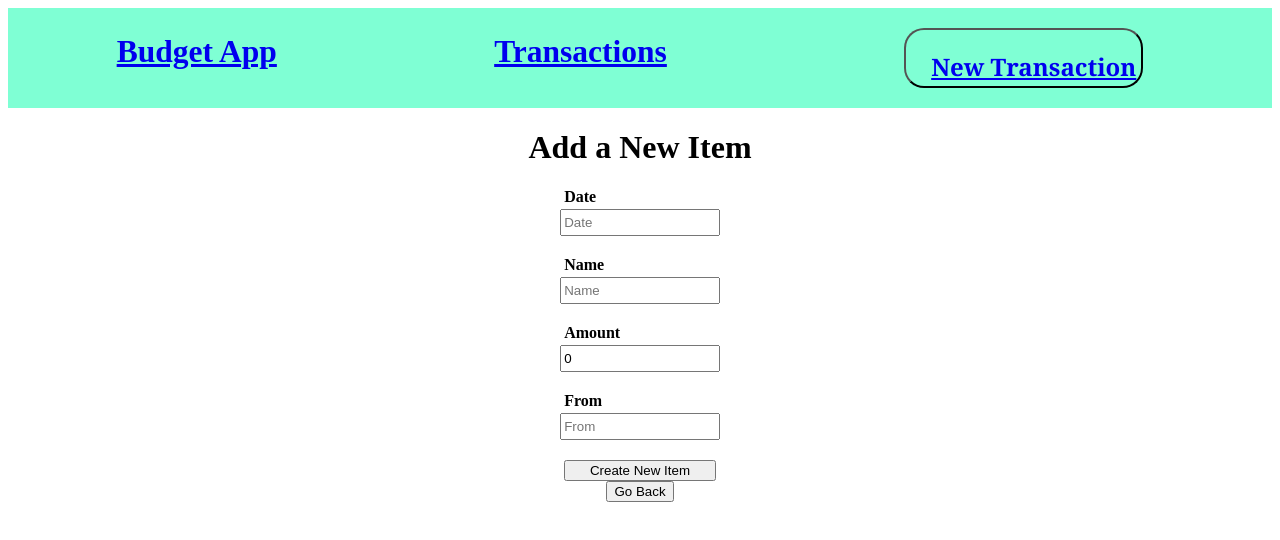
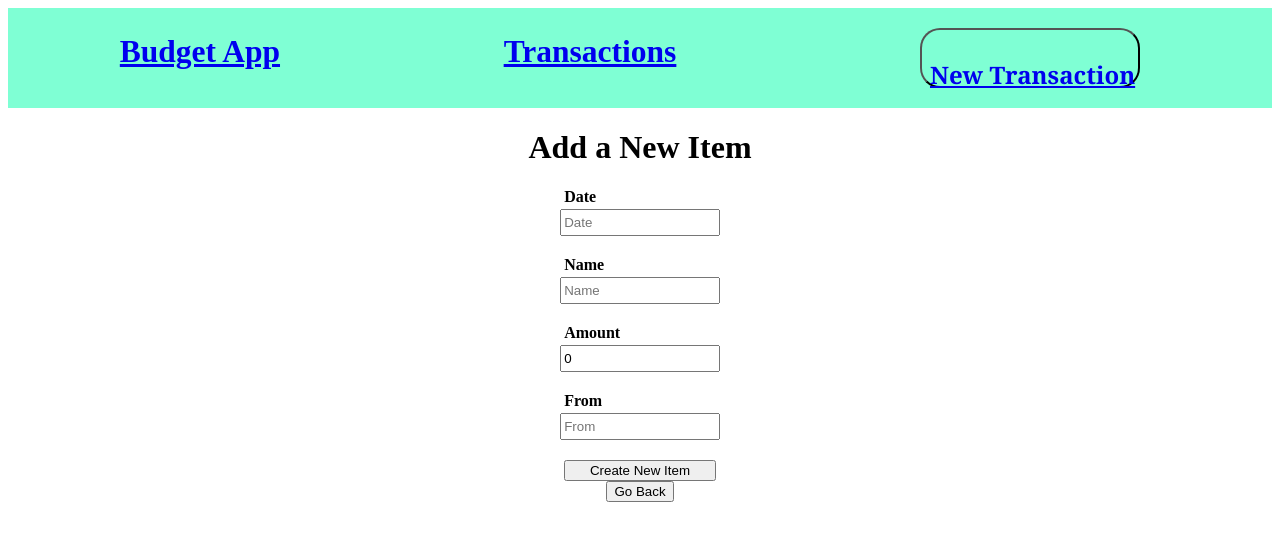
Before and after one commit to AnJuHyppolite/budgeting-app-frontend, a React (Create React App) app: page /transactions/new in a window 1280 px wide. Shown: the top 540 px of the page. Built offline with nearby package versions, Linux system fonts and the light colour scheme; no server answers.

Commit message:
add back button to details page

```diff
--- a/src/Components/NavBar.css
+++ b/src/Components/NavBar.css
@@ -21,5 +21,5 @@
   /* display: inline-block; */
   /* text-align: center;
   vertical-align: middle; */
-  padding: 0px 5px 0px 25px;
+  padding: 8px 3px 5px 8px;
 }
--- a/src/Components/TransactionDetails.js
+++ b/src/Components/TransactionDetails.js
@@ -1,6 +1,6 @@
 import axios from "axios";
 import { useState, useEffect } from "react";
-import { useParams, useHistory, withRouter } from "react-router-dom";
+import { useParams, useHistory, withRouter, Link } from "react-router-dom";
 
 import { apiURL } from "../util/apiURL";
 const API = apiURL();
@@ -36,6 +36,7 @@ const TransactionDetails = ({ deleteTransaction }) => {
       <p>Date: {transaction.date}</p>
       <p>Amount: ${transaction.amount}</p>
       <button onClick={handleDelete}>Delete</button>
+      <Link to={`/transactions`}><button>Go Back</button></Link>
     </div>
   );
 };
```
